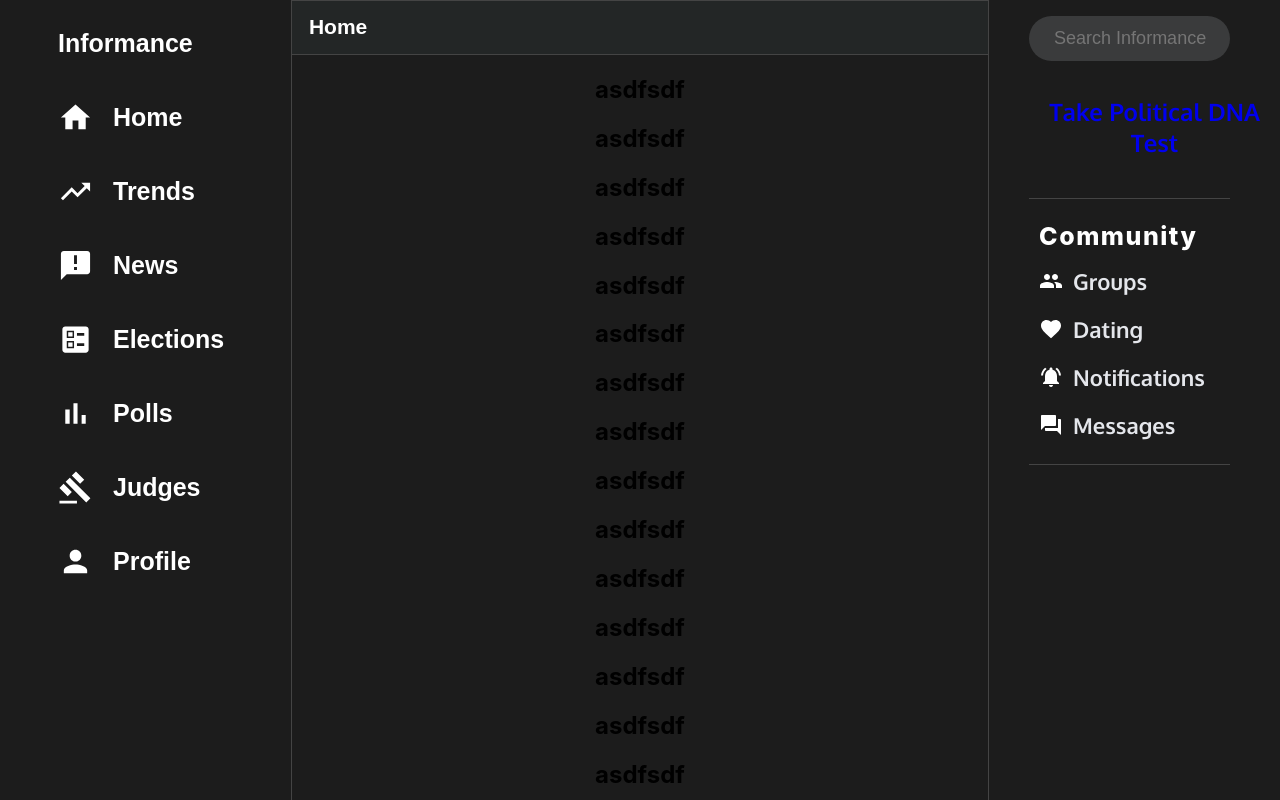
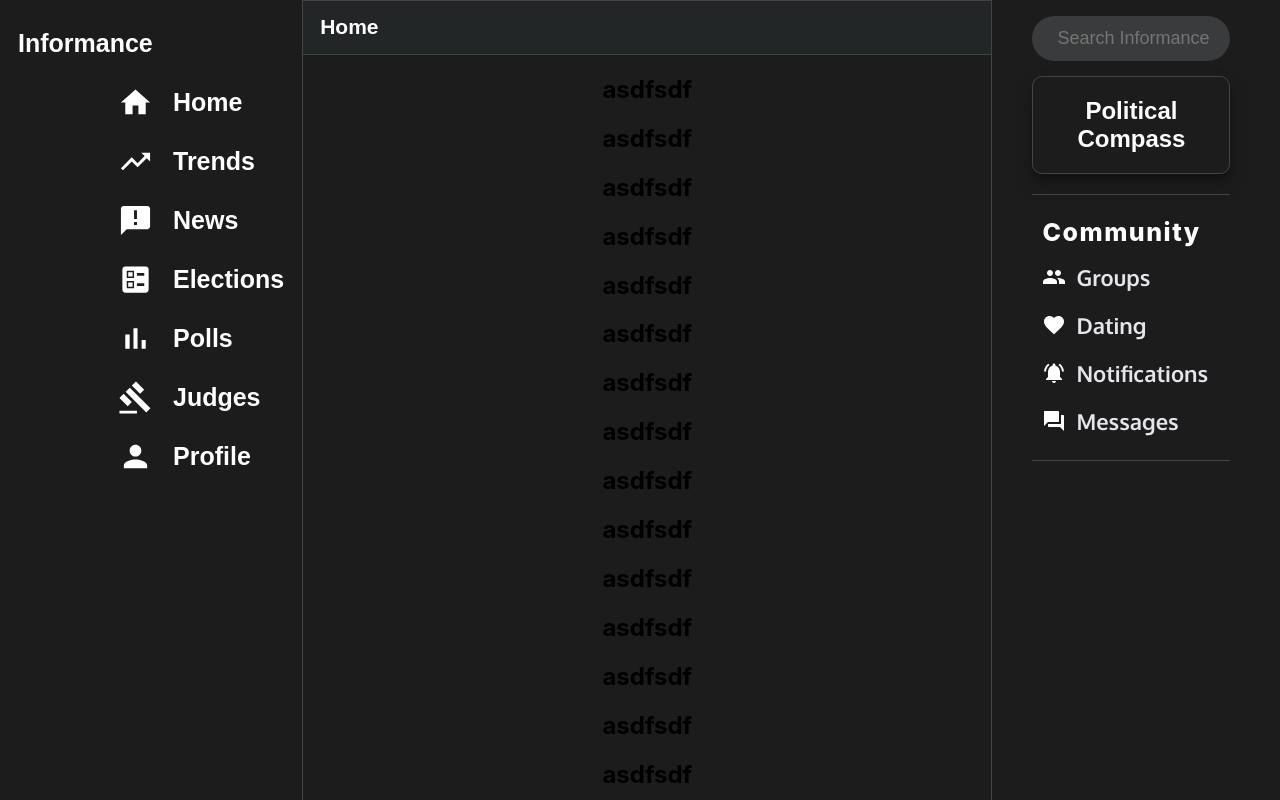
Before and after one commit to ZacharyCWilliams/informance, a React (Create React App) app: page / in a window 1280 px wide. Shown: the top 800 px of the page. Built offline with nearby package versions, Linux system fonts and the light colour scheme.

Commit message:
more nav changes

```diff
--- a/src/components/rightnav.jsx
+++ b/src/components/rightnav.jsx
@@ -11,6 +11,7 @@ import FavoriteIcon from "@material-ui/icons/Favorite";
 import ForumIcon from "@material-ui/icons/Forum";
 import NotificationsActiveIcon from "@material-ui/icons/NotificationsActive";
 import GroupIcon from "@material-ui/icons/Group";
+import ExploreIcon from "@material-ui/icons/Explore";
 
 
 export default function RightNav() {
@@ -32,7 +33,8 @@ export default function RightNav() {
             </div>
             <div className="pc-compass-container">
               <Link className="rightnav-dna-btn" to="/political-dna">
-                <h2>Take Political DNA Test</h2>
+                {/* <ExploreIcon className="rightnav-explore-icon" fontSize="large" /> */}
+                <h2 className="compass-btn">Political Compass</h2>
               </Link>
               {/* <h2 className="community-h2">Take Political DNA Test</h2> */}
               {/* <button className="pc-button">
--- a/src/scss/navbar.scss
+++ b/src/scss/navbar.scss
@@ -16,6 +16,7 @@
 .navbar-div {
   position: sticky;
   top: 0;
+  width: 100%;
 }
 
 a {
@@ -29,6 +30,8 @@ a {
   flex-direction: column;
   align-items: flex-start;
   font-family: "Oxygen", sans-serif;
+  padding: 0px;
+  width: 80%;
 }
 
 .side-nav-link {
@@ -42,15 +45,17 @@ a {
   flex-direction: row;
   align-items: center;
   height: 50px;
-  margin-bottom: 20px;
+  margin-bottom: 5px;
 }
 
 .side-nav-link:hover {
   // border-radius: 40px;
-  border-radius: 4px;
-  width: 80%;
-  background-color: rgba(120, 18, 14, 0.322);
-  color: rgb(212, 10, 3);
+  // background-color: rgba(255, 255, 255, 0.1);
+  // width: 100%;
+  // border-radius: 7px;
+  background-color: rgba(255, 0, 0, .1);
+  width: 90%;
+  border-radius: 7px;
 }
 
 .side-nav-link:focus {
@@ -59,9 +64,14 @@ a {
 
 .nav-icon {
   margin-right: 20px;
+  padding-left: 100px;
 }
 
 .nav-icon:hover {
   color: rgb(212, 10, 3);
   margin-right: 20px;
 }
+
+// .side-nav-li {
+//   padding-left: 50%;
+// }
--- a/src/scss/rightnav.scss
+++ b/src/scss/rightnav.scss
@@ -5,6 +5,11 @@
   font-size: 22px;
   padding: 10px;
   margin: 0px;
+}
+
+.right-nav-container {
+  position: sticky;
+  top: 0;
 }
 
 // .side-rightnav-li:hover {
@@ -103,6 +108,7 @@
 
 .pc-compass-container {
   margin-top: 15px;
+  width: 80%;
 }
 
 .right-nav-icon {
@@ -110,3 +116,28 @@
   align-self: center;
   padding-left: 10px;
 }
+
+.rightnav-dna-btn {
+  display: flex;
+  color: white;
+  border-radius: 10px;
+  border: 1px solid #444444;
+  box-shadow: 0 10px 20px rgba(0,0,0,0.19), 0 6px 6px rgba(0,0,0,0.23);
+  justify-content: center;
+  font-family: sans-serif;
+}
+
+.rightnav-dna-btn:hover {
+  background-color: rgba(8, 99, 234, 0.2);
+  border: 1px solid #0b85ec;
+}
+
+// .rightnav-explore-icon {
+//   align-self: center;
+//   padding-left: 6px;
+// }
+
+.compass-btn {
+  color: white;
+  // padding-left: 3px;
+}
```
